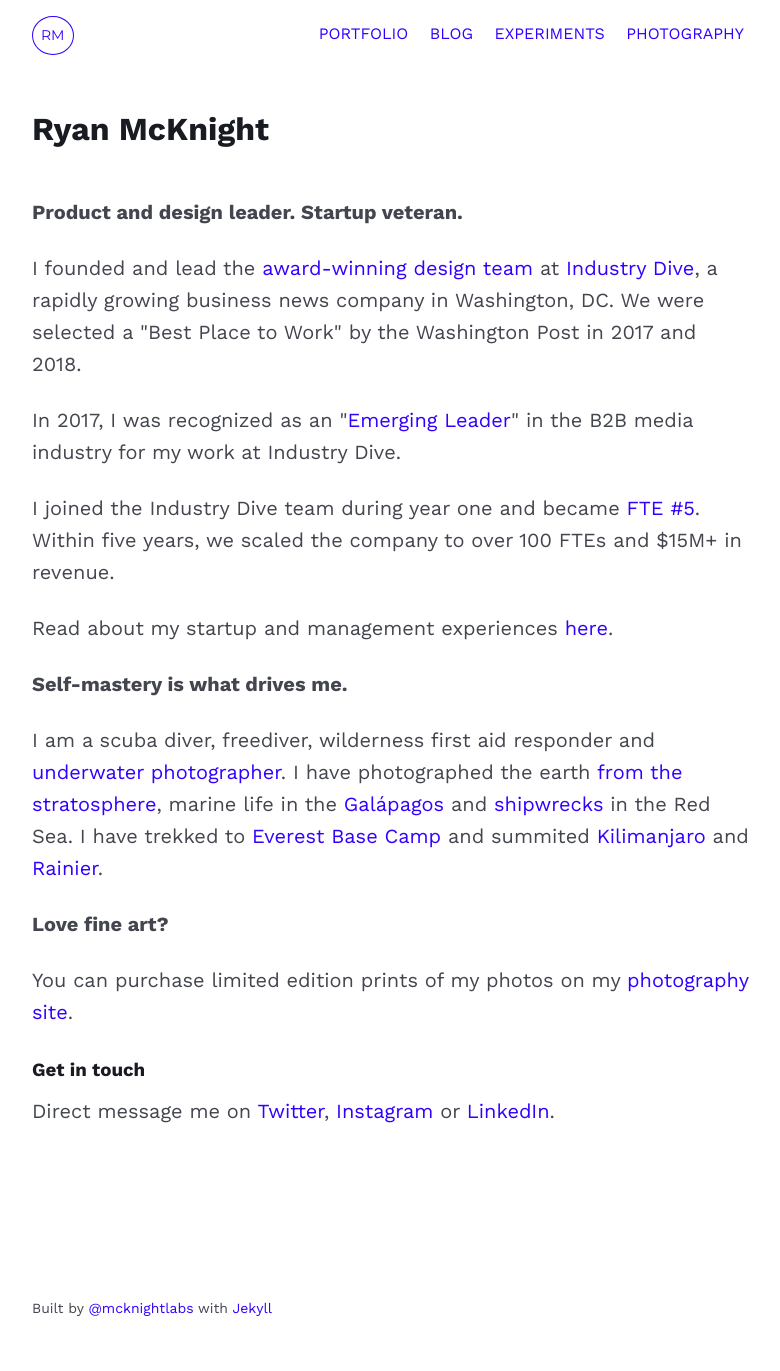
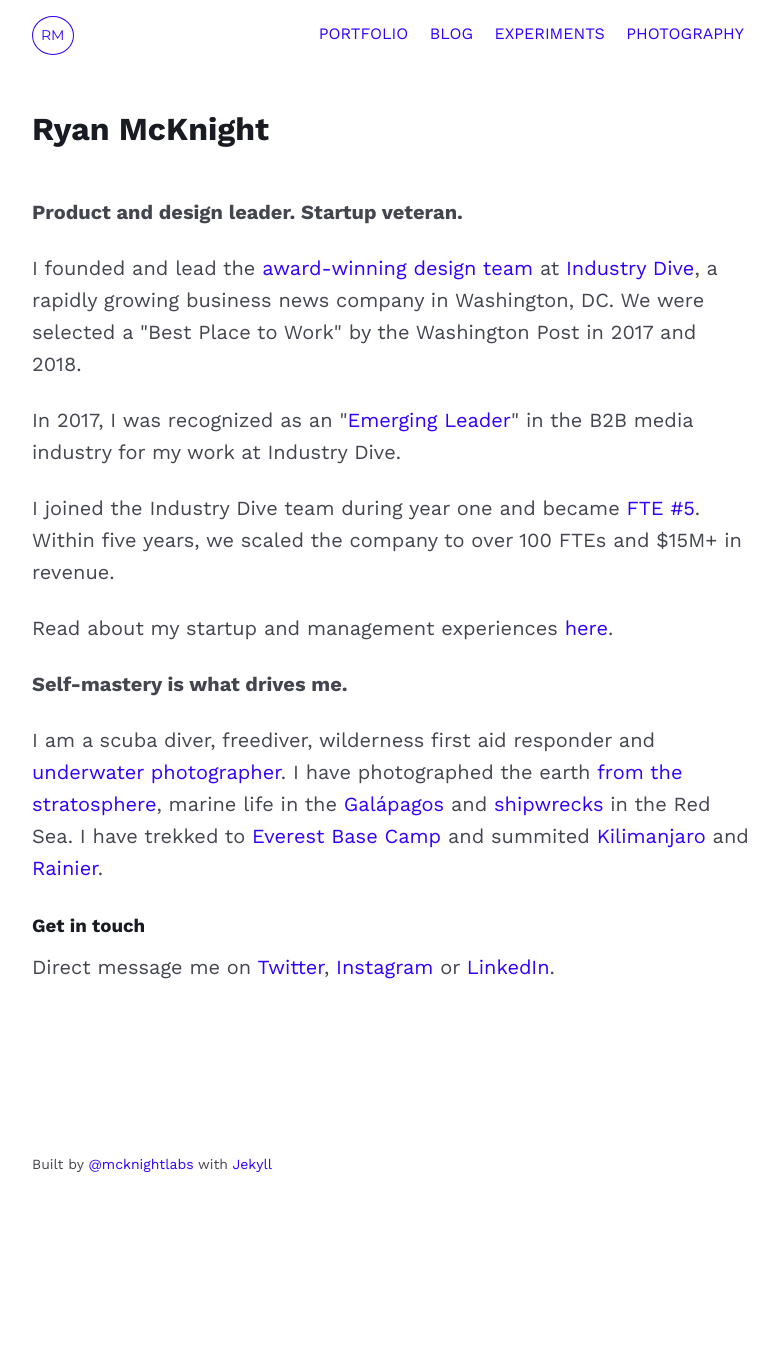
Before and after one commit to mcknightlabs/rtmup, a Jekyll site: the page built from index.html, in a window 1280 px wide. Shown: the whole page, without its empty margins (248-1028 px from the left). Built offline with Jekyll 4.4.1, drawn with Linux system fonts in a browser that asks for light colours; after the commit the page ends 1227 px from its top, so only the background shows below that.

Commit message:
updates nav to photography

```diff
--- a/_includes/nav-desktop.html
+++ b/_includes/nav-desktop.html
@@ -11,7 +11,7 @@
 			<a href="{{ site.github.url }}/experiments" class="{% if page.url == '/experiment' %}current{% endif %}">Experiments</a>
 		</li>
 		<li>
-			<a href="http://mcknightstudio.com/">Photography</a>
+			<a href="http://scarceart.com/">Photography</a>
 		</li>
 	</ul>
 </nav>
--- a/_includes/nav-mobile.html
+++ b/_includes/nav-mobile.html
@@ -10,7 +10,7 @@
 			<a href="{{ site.github.url }}/experiments" class="{% if page.url == '/experiment' %}current{% endif %} menu-link">Experiments</a>
 		</li>
 		<li>
-			<a href="http://mcknightstudio.com/" class="menu-link">Photography</a>
+			<a href="http://scarceart.com/" class="menu-link">Photography</a>
 		</li>
 	</ul>
 </nav>
--- a/index.html
+++ b/index.html
@@ -26,10 +26,6 @@
 
 <p>I am a scuba diver, freediver, wilderness first aid responder and <a href="http://divegoals.com/uwp/2018/01/30/uwphotography.html">underwater photographer</a>. I have photographed the earth <a href="http://ryantmcknight.com/experiment/2016/06/23/hab-part-1.html">from the stratosphere</a>, marine life in the <a href="http://divegoals.com/dive/2018/01/29/galapagos.html">Galápagos</a> and <a href="https://www.instagram.com/p/BhjlN3wjOvB/?taken-by=divegoals">shipwrecks</a> in the Red Sea. I have trekked to <a href="http://summitgoals.com/ascents/2016/11/05/everest.html">Everest Base Camp</a> and summited <a href="http://summitgoals.com/ascents/2017/01/12/kilimanjaro.html">Kilimanjaro</a> and <a href="http://summitgoals.com/ascents/2018/06/21/rainier.html">Rainier</a>.</p>
 
-<p><strong>Love fine art?</strong></p>
-
-<p>You can purchase limited edition prints of my photos on my <a href="http://mcknightstudio.com/">photography site</a>.
-
 <h3>Get in touch</h3>
 <p>Direct message me on <a href="https://www.twitter.com/mcknightlabs">Twitter</a>, <a href="https://www.instagram.com/mountainlogbook
 ">Instagram</a> or <a href="https://www.linkedin.com/in/ryantmcknight/">LinkedIn</a>.</p>
```
